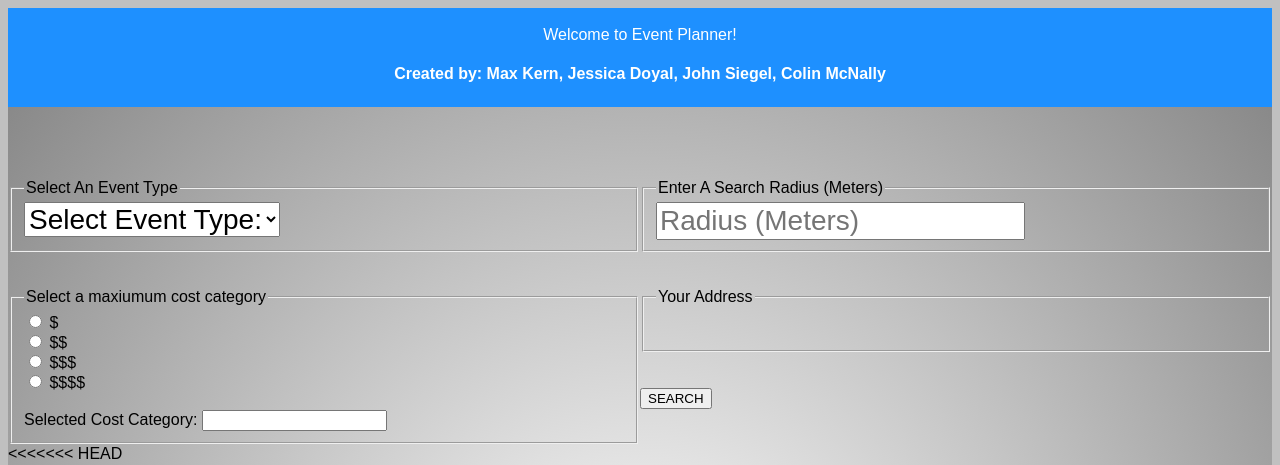
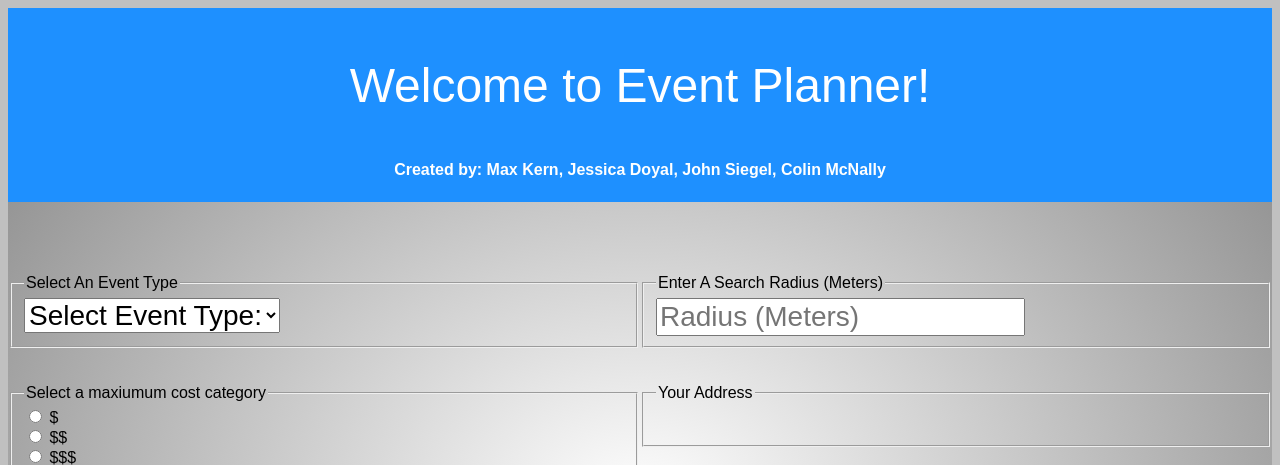
Before and after one commit to KernMX/Event-Planner, a Flask app: page / in a window 1280 px wide. Shown: the top 465 px of the page. Run offline with Flask 2, Linux system fonts and the light colour scheme; some libraries are stand-ins or nearby versions.

Commit message:
Pushing again

```diff
--- a/WebApp/templates/index.html
+++ b/WebApp/templates/index.html
@@ -25,12 +25,7 @@
 			background: silver; /* For browsers that do not support gradients */
 			background: radial-gradient(white, silver, gray); /* Standard syntax (must be last) */
 		}
-<<<<<<< HEAD
 		@media screen and (max-width: 600px) {
-=======
-
-		@media screen and (max-width: 900px) {
->>>>>>> db2a03288dedb1c5bacdb7ebe449d29c2eba3834
 			.column {
 				width: 100%;
 			}
@@ -128,21 +123,13 @@
 			<button onclick="Markers()" id="search">
 			SEARCH
 			</button>
+
 		</div>
 		<br><br>
 		<!--The div element for the map -->
-<<<<<<< HEAD
 		<div id="map" style="width:400px;height:400px; margin: 0 auto 0 auto; float: center; padding-top: 5px;"></div>
 		<br><br>
 
 	</body>
-=======
-		<div id="map" style="width:800px;height:400px; margin: 0 auto 0 auto;"></div>
-	</body>
-	<footer>
-
-
-	</footer>
->>>>>>> db2a03288dedb1c5bacdb7ebe449d29c2eba3834
 
 </html>
```
